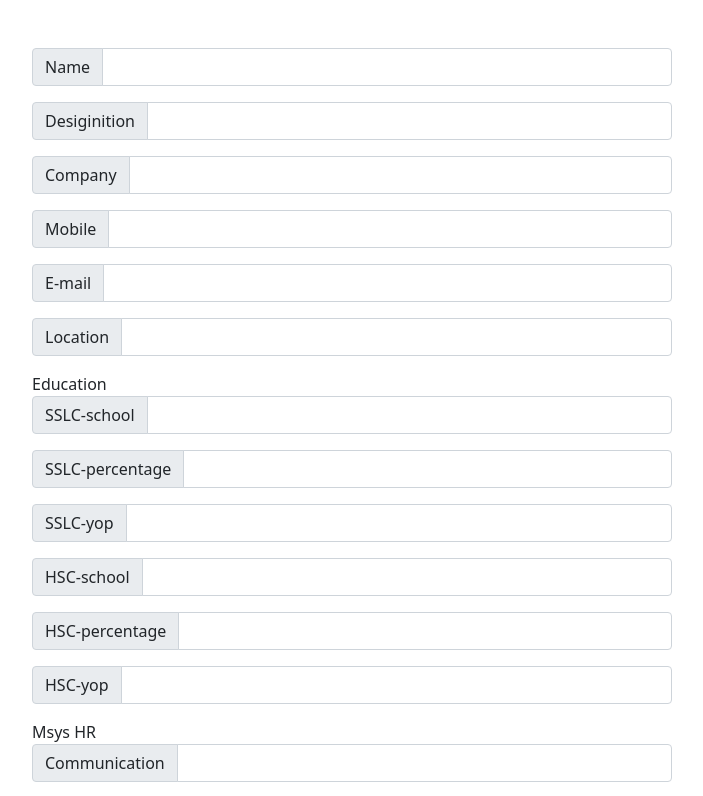
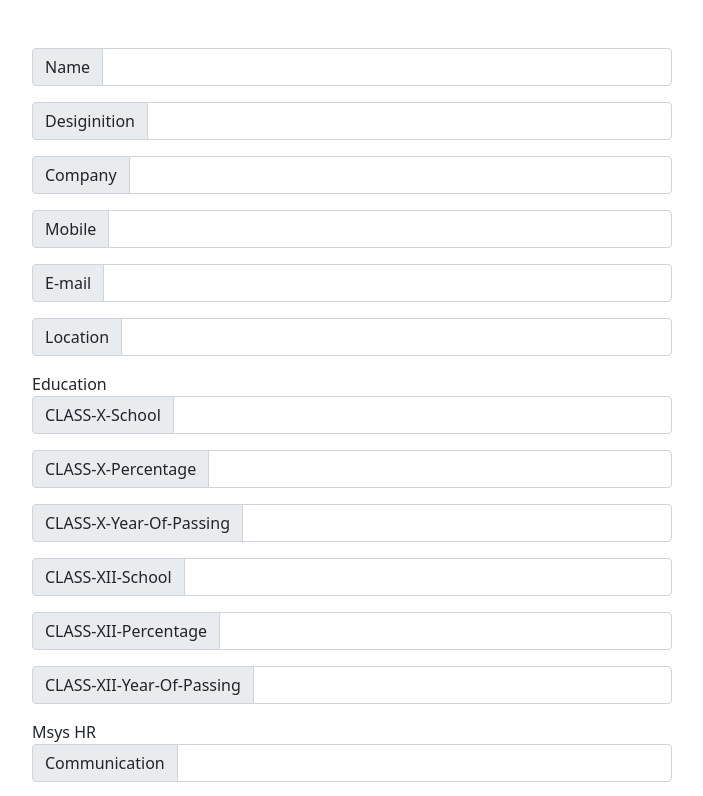
Before and after one commit to deciph3r/ahamed-vijay-resume, a React (Create React App) app: page / in a window 1280 px wide. Shown: the top 796 px of the page, without its empty margins (288-991 px from the left). Built offline with nearby package versions, Linux system fonts and the light colour scheme.

Commit message:
fixed training score card alignment

```diff
--- a/src/App.js
+++ b/src/App.js
@@ -16,7 +16,6 @@ export default function App() {
   const handleEvent = (e) => e.target.value&&setUser( {...user, [e.target.id]: e.target.value});
   const updateImage =(file)=>{
     setImage(file);
-    console.log(file);
   }
 
   return (
--- a/src/UserDetails.js
+++ b/src/UserDetails.js
@@ -2,7 +2,7 @@ import {Link} from 'react-router-dom';
 function CustomInput(props){
   return (
     <div className="input-group mb-3">
-      <span className="input-group-text">{props.val}</span>
+      <span className="input-group-text">{props.spantext || props.val}</span>
       <input type="text" id={props.val} className="form-control" onChange={props.handleEvent}/>
     </div>
   )
@@ -20,12 +20,12 @@ export default function UserDetails (props){
       <CustomInput val="E-mail" handleEvent={props.handleEvent}/>
       <CustomInput val="Location" handleEvent={props.handleEvent}/>
       <span>Education</span>
-      <CustomInput val="SSLC-school" handleEvent={props.handleEvent}/>
-      <CustomInput val="SSLC-percentage" handleEvent={props.handleEvent}/>
-      <CustomInput val="SSLC-yop" handleEvent={props.handleEvent}/>
-      <CustomInput val="HSC-school" handleEvent={props.handleEvent}/>
-      <CustomInput val="HSC-percentage" handleEvent={props.handleEvent}/>
-      <CustomInput val="HSC-yop" handleEvent={props.handleEvent}/>
+      <CustomInput val="SSLC-school" spantext="CLASS-X-School" handleEvent={props.handleEvent}/>
+      <CustomInput val="SSLC-percentage" spantext="CLASS-X-Percentage" handleEvent={props.handleEvent}/>
+      <CustomInput val="SSLC-yop" spantext="CLASS-X-Year-Of-Passing" handleEvent={props.handleEvent}/>
+      <CustomInput val="HSC-school" spantext="CLASS-XII-School" handleEvent={props.handleEvent}/>
+      <CustomInput val="HSC-percentage" spantext="CLASS-XII-Percentage" handleEvent={props.handleEvent}/>
+      <CustomInput val="HSC-yop" spantext="CLASS-XII-Year-Of-Passing" handleEvent={props.handleEvent}/>
       <span>Msys HR</span>
       <CustomInput val="Communication" handleEvent={props.handleEvent}/>
       <CustomInput val="Competancy" handleEvent={props.handleEvent}/>
--- a/src/components/Header.js
+++ b/src/components/Header.js
@@ -13,7 +13,6 @@ import location from '../img/location.svg'
 function Rating({number}){
    number = (number>5) ? 5 : number;
    number = (number<1) ? 1 : number ;
-   console.log(number);
    const star = [];
    for(let i=0; i<5;i++){
       if(number !== 0) {
@@ -32,7 +31,6 @@ function Rating({number}){
 export default function Header (props) {
 
    const data =props.gree;
-   console.log(props.Image);
 
     return (<div className="Header">
 
@@ -86,19 +84,22 @@ export default function Header (props) {
                             </td>
                             </tr>
                          </table>
-                         {/* Tarining Score Card */}
+
                          <h1 style={{borderBottom: "3px solid black",fontWeight:"bold",fontSize:'2rem'}}>TRAINING SCORE CARD</h1>
-                             <table><tr>
-                             <td><h2 style={{color:"blue",fontSize:'1rem'}}>Behavioral</h2>
-                             <input type="range" min="1" max="10" value={data["Behavioural-skill"]}></input></td>
-
-                             <td><h2  style={{color:"blue",fontSize:'1rem'}}>Soft Skills</h2>
-                             <input type="range" min="1" max="10" value={data["soft-skill"]}></input></td>
-
-                             </tr>
-                             <h2  style={{color:"blue",fontSize:'1rem'}}>Business Skills</h2>
-                             <input type="range" min="1" max="10" value={data['business-skill']}></input>
-                             </table>
+                             <div className="row">
+                                <div className ="col-6">
+                                   <h2 style={{color:"blue",fontSize:'1rem'}}> Behavioral </h2>
+                                   <input type="range" min="1" max="10" value={data["Behavioural-skill"]} readOnly/>
+                                </div>
+                                <div className ="col-6">
+                                   <h2 style={{color:"blue",fontSize:'1rem'}}> Soft Skills </h2>
+                                   <input type="range" min="1" max="10" value={data["soft-skill"]} readOnly/>
+                                </div>
+                                <div className ="col-6">
+                                   <h2 style={{color:"blue",fontSize:'1rem'}}> Business Skills </h2>
+                                   <input type="range" min="1" max="10" value={data["business-skill"]} readOnly/>
+                                </div>
+                              </div>
                               <h1 style={{borderBottom: "3px solid black",fontWeight:"bold",fontSize:'2rem'}}>TECHNICAL SKILLS</h1>
                              <TechnicalSkills gree = {data}/>
 
--- a/src/components/TechnicalSkills.js
+++ b/src/components/TechnicalSkills.js
@@ -1,7 +1,7 @@
 export default function TechnicalSkills(props) {
     const data = props.gree;
-    const SkillNames=data["Skill-Names"].split(",");
-    const SkillValues=data["Skill-Values"].split(",");
+    const SkillNames= (data["Skill-Names"]) ? data["Skill-Values"].split(",") : [];
+    const SkillValues= (data["Skill-Values"]) ? data["Skill-Values"].split(",") : [];
 
     const res=[];
 
```
